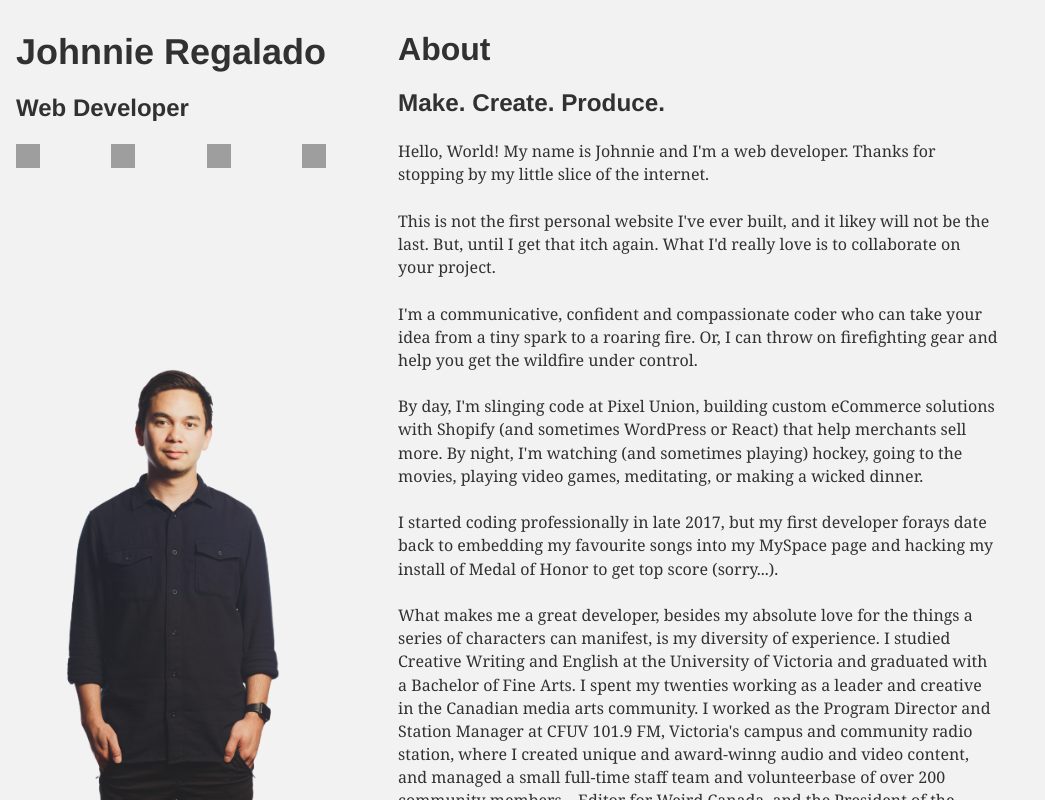
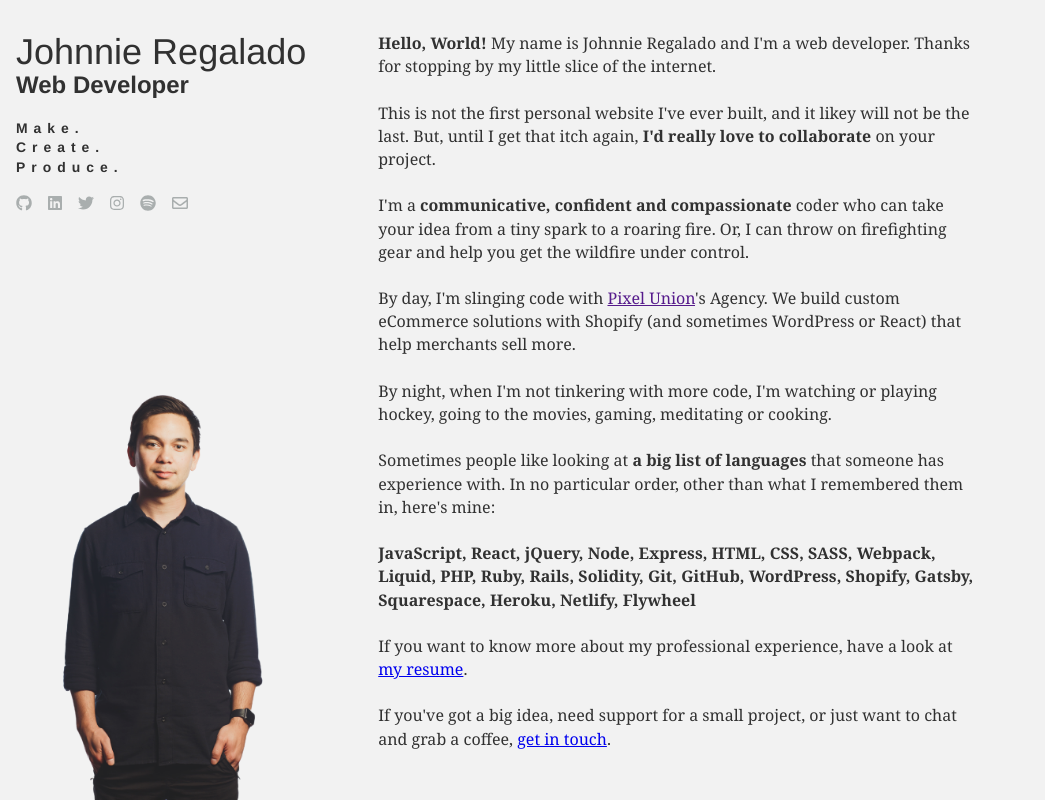
Before and after one commit to johnniereg/gatsby-portfolio, a Gatsby site: page / in a window 1280 px wide. Shown: the whole page, without its empty margins (0-1045 px from the left). Built offline with nearby package versions, Linux system fonts and the light colour scheme; Gatsby itself is replaced by a stand-in of ours; grey boxes are pictures that could not be loaded.

Commit message:
Style and layout changes and add social links

```diff
--- a/src/pages/index.js
+++ b/src/pages/index.js
@@ -1,67 +1,127 @@
 import React from "react"
 
-import profilePhoto from "../../static/johnnie-regalado-photo-removebg.png";
+import { FontAwesomeIcon } from "@fortawesome/react-fontawesome"
+import { faGithub, faLinkedin, faTwitter, faInstagram, faSpotify } from "@fortawesome/free-brands-svg-icons"
+import { faEnvelope } from "@fortawesome/free-regular-svg-icons"
+
+import profilePhoto from "../../static/johnnie-regalado-photo-removebg.png"
+import myResume from "../../static/resume-2019.pdf"
 
 export default () => (
   <div className="layout">
     <header className="header">
       <h1 className="header__title">Johnnie Regalado</h1>
       <h2 className="header__subtitle">Web Developer</h2>
-      <img className="header__photo" src={ profilePhoto } alt="A photo of Johnnie Regalado, who made this site, and is a pretty cool dude." />
-      <div className="social-links">
-        <img className="social-links__icon" src="https://source.unsplash.com/random/24x24" alt="A social media icon for GitHub"/>
-        <img className="social-links__icon" src="https://source.unsplash.com/random/24x24" alt="A social media icon for Twitter"/>
-        <img className="social-links__icon" src="https://source.unsplash.com/random/24x24" alt="A social media icon for Instagram"/>
-        <img className="social-links__icon" src="https://source.unsplash.com/random/24x24" alt="A social media icon for LinkedIn"/>
+      <h5 className="header__slogan">Make.</h5>
+      <h5 className="header__slogan">Create.</h5>
+      <h5 className="header__slogan">Produce.</h5>
+      <img
+        className="header__photo"
+        src={profilePhoto}
+        alt="A photo of Johnnie Regalado, who made this site, and is a pretty cool dude."
+      />
+      <div className="header__social-links social-links">
+        <div className="social-links__wrapper" target="_blank" rel="noopener noreferrer">
+          <a href="https://github.com/johnniereg">
+            <FontAwesomeIcon
+              icon={faGithub}
+              className="social-links__icon"
+              size="24px"
+            />
+          </a>
+          <a href="https://www.linkedin.com/in/johnnie-regalado/" target="_blank" rel="noopener noreferrer">
+            <FontAwesomeIcon
+              icon={faLinkedin}
+              className="social-links__icon"
+              size="24px"
+            />
+          </a>
+          <a href="https://twitter.com/johnniereg" target="_blank" rel="noopener noreferrer">
+            <FontAwesomeIcon
+              icon={faTwitter}
+              className="social-links__icon"
+              size="24px"
+            />
+          </a>
+          <a href="https://www.instagram.com/johnniereg/" target="_blank" rel="noopener noreferrer">
+            <FontAwesomeIcon
+              icon={faInstagram}
+              className="social-links__icon"
+              size="24px"
+            />
+          </a>
+          <a href="https://open.spotify.com/user/johnniereg" target="_blank" rel="noopener noreferrer">
+            <FontAwesomeIcon
+              icon={faSpotify}
+              className="social-links__icon"
+              size="24px"
+            />
+          </a>
+          <a href="mailto:johnniereg@gmail.com?subject=Hey Johnnie! What's up? I'm writing you from your personal site">
+            <FontAwesomeIcon
+              icon={faEnvelope}
+              className="social-links__icon"
+              size="24px"
+            />
+          </a>
+        </div>
       </div>
     </header>
     <main className="main">
-      <section className="about">
-        <h1 className="about_title">About</h1>
-        <h2 className="about_subtitle">Make. Create. Produce.</h2>
-        <p className="about__text">
-          Hello, World! My name is Johnnie and I'm a web developer. Thanks for stopping by my little slice of the internet.
+      <section className="lander">
+        <p className="lander__text">
+          <strong>Hello, World!</strong> My name is Johnnie Regalado and I'm a
+          web developer. Thanks for stopping by my little slice of the internet.
         </p>
-        <p className="about__text">
-          This is not the first personal website I've ever built, and it likey will not be the last. But, until I get that itch again. What I'd really love is to collaborate on your project.
+        <p className="lander__text">
+          This is not the first personal website I've ever built, and it likey
+          will not be the last. But, until I get that itch again,{" "}
+          <strong>I'd really love to collaborate</strong> on your project.
         </p>
-        <p className="about__text">
-          I'm a communicative, confident and compassionate coder who can take your idea from a tiny spark to a roaring fire. Or, I can throw on firefighting gear and help you get the wildfire under control.
+        <p className="lander__text">
+          I'm a <strong>communicative, confident and compassionate</strong>{" "}
+          coder who can take your idea from a tiny spark to a roaring fire. Or,
+          I can throw on firefighting gear and help you get the wildfire under
+          control.
         </p>
-        <p className="about__text">
-          By day, I'm slinging code at Pixel Union, building custom eCommerce solutions with Shopify (and sometimes WordPress or React) that help merchants sell more. By night, I'm watching (and sometimes playing) hockey, going to the movies, playing video games, meditating, or making a wicked dinner.
+        <p className="lander__text">
+          By day, I'm slinging code with <a href="">Pixel Union</a>'s Agency. We
+          build custom eCommerce solutions with Shopify (and sometimes WordPress
+          or React) that help merchants sell more.
         </p>
-        <p className="about__text">
-          I started coding professionally in late 2017, but my first developer forays date back to embedding my favourite songs into my MySpace page and hacking my install of Medal of Honor to get top score (sorry...).
+        <p className="lander__text">
+          By night, when I'm not tinkering with more code, I'm watching or
+          playing hockey, going to the movies, gaming, meditating or cooking.
         </p>
-        <p className="about__text">
-          What makes me a great developer, besides my absolute love for the things a series of characters can manifest, is my diversity of experience. I studied Creative Writing and English at the University of Victoria and graduated with a Bachelor of Fine Arts. I spent my twenties working as a leader and creative in the Canadian media arts community. I worked as the Program Director and Station Manager at CFUV 101.9 FM, Victoria's campus and community radio station, where I created unique and award-winng audio and video content, and managed a small full-time staff team and volunteerbase of over 200 community members. , Editor for Weird Canada, and the President of the National Campus and Community Radio Association. Throughout these roles
+        <p className="lander__text">
+          Sometimes people like looking at{" "}
+          <strong>a big list of languages</strong> that someone has experience
+          with. In no particular order, other than what I remembered them in,
+          here's mine:
         </p>
-        <p className="about__text">
-          Sometimes people like looking at a big list of languages that someone has experience with. In no particular order other than what I remembered them in, here's mine:
+        <p className="lander__text">
+          <strong>
+            JavaScript, React, jQuery, Node, Express, HTML, CSS, SASS, Webpack,
+            Liquid, PHP, Ruby, Rails, Solidity, Git, GitHub, WordPress, Shopify,
+            Gatsby, Squarespace, Heroku, Netlify, Flywheel
+          </strong>
         </p>
-        <p className="about__text">
-          JavaScript, Node, Express, React, jQuery, HTML, CSS, SASS, PHP, Ruby, Rails, Solidity, Git, GitHub, WordPress, Shopify, Gatsby, Squarespace, Heroku, Netlify, Flywheel
+        <p className="lander__text">
+          If you want to know more about my professional experience, have a look
+          at{" "}
+          <a href={myResume} target="_blank">
+            my resume
+          </a>
+          .
         </p>
-        <p className="about__text">
-          If you've got an idea for a project, need support on a project, or just grab a coffee, get in touch.
+        <p className="lander__text">
+          If you've got a big idea, need support for a small project, or just
+          want to chat and grab a coffee,{" "}
+          <a href="mailto:johnniereg@gmail.com?subject=Hey Johnnie! What's up? I'm writing you from your personal site">
+            get in touch
+          </a>
+          .
         </p>
-      </section>
-      <section className="work">
-        <h1 className="work__title">Work</h1>
-        <h2 className="work__subtitle">Some of the work I've done.</h2>
-        <div className="work__grid">
-          <article className="project">
-            <h1 className="project__title">First Project Title</h1>
-            <h2 className="project__sutbtile">First Project description</h2>
-            <img className="project__image" src="https://source.unsplash.com/random/45x90" alt="An image of a website project"/>
-          </article>
-        </div>
-      </section>
-      <section className="contact">
-        <h1 className="contact__title">Contact</h1>
-        <h2 className="contact__subtitle">How to get in touch with me</h2>
-        <div className="contact__text">My contact info</div>
       </section>
     </main>
   </div>
--- a/src/styles/components/_header.scss
+++ b/src/styles/components/_header.scss
@@ -1,4 +1,7 @@
 .header {
+  display: flex;
+  flex-wrap: wrap;
+  flex-direction: column;
   position: relative;
   height: 100vh;
   padding: 2rem 1rem 0;
@@ -12,11 +15,41 @@
   }
 
   .header__title {
+    margin-bottom: 0;
     font-size: rem(36px);
+    font-weight: 400;
   }
 
   .header__subtitle {
     font-size: rem(24px);
+  }
+
+  .header__slogan {
+    margin-bottom: rem(4px);
+    font-weight: 600;
+    letter-spacing: rem(6px);
+  }
+
+  .header__social-links {
+    @media screen and (max-width: 768px) {
+      margin-top: auto;
+
+      .social-links__wrapper {
+        justify-content: center;
+      }
+    }
+
+    .social-links__icon {
+      color: #0a1a1a50;
+
+      &:hover {
+        color: #0a1a10;
+      }
+
+      &:first-of-type {
+        margin-left: 0;
+      }
+    }
   }
 
   .header__photo {
--- a/src/styles/components/_about.scss
+++ b/src/styles/components/_lander.scss
@@ -1,5 +1,5 @@
-.about {
-  .about__text {
+.lander {
+  .lander__text {
     max-width: rem(600px);
   }
 }
--- a/src/styles/components/_social-links.scss
+++ b/src/styles/components/_social-links.scss
@@ -1,5 +1,12 @@
 .social-links {
-  display: flex;
   width: 100%;
-  justify-content: space-between;
+  justify-content: center;
+
+  .social-links__wrapper {
+    display: flex;
+  }
+
+  .social-links__icon {
+    margin: 1rem;
+  }
 }
--- a/src/styles/site.scss
+++ b/src/styles/site.scss
@@ -12,7 +12,7 @@
 @import "components/layout";
 @import "components/header";
 @import "components/main";
-@import "components/about";
+@import "components/lander";
 @import "components/work";
 @import "components/contact";
 @import "components/social-links";
```
